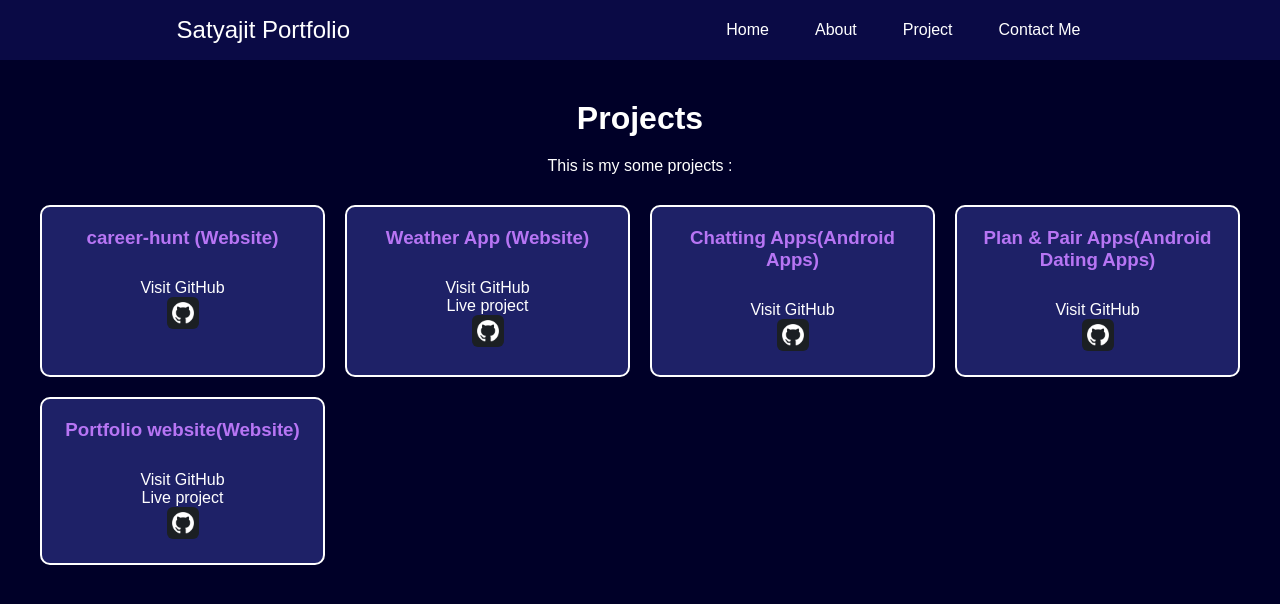
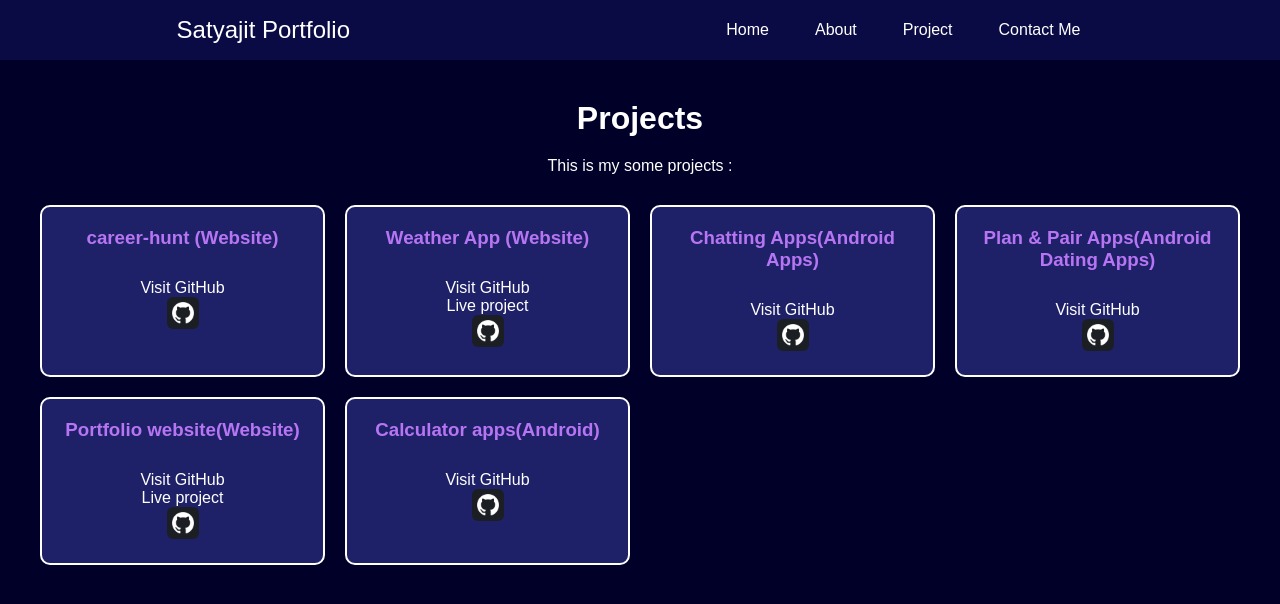
Before and after one commit to SatyajitManna4/Satyajit-Portfolio, a plain HTML site: page projects.html in a window 1280 px wide. Drawn offline with Linux system fonts and the light colour scheme.

Commit message:
add calculator app

```diff
--- a/projects.html
+++ b/projects.html
@@ -75,6 +75,13 @@
                             <img src="images/gitHub logo.webp" alt="GitHub" />
                         </a>
                 </div>
+                <div class="card">
+                    <h3>Calculator apps(Android)</h3>
+                    <P>Visit GitHub</P>
+                    <a href="https://github.com/SatyajitManna4/calculator" target="_blank">
+                            <img src="images/gitHub logo.webp" alt="GitHub" />
+                        </a>
+                </div>
             </div>
         </section>
 
```
